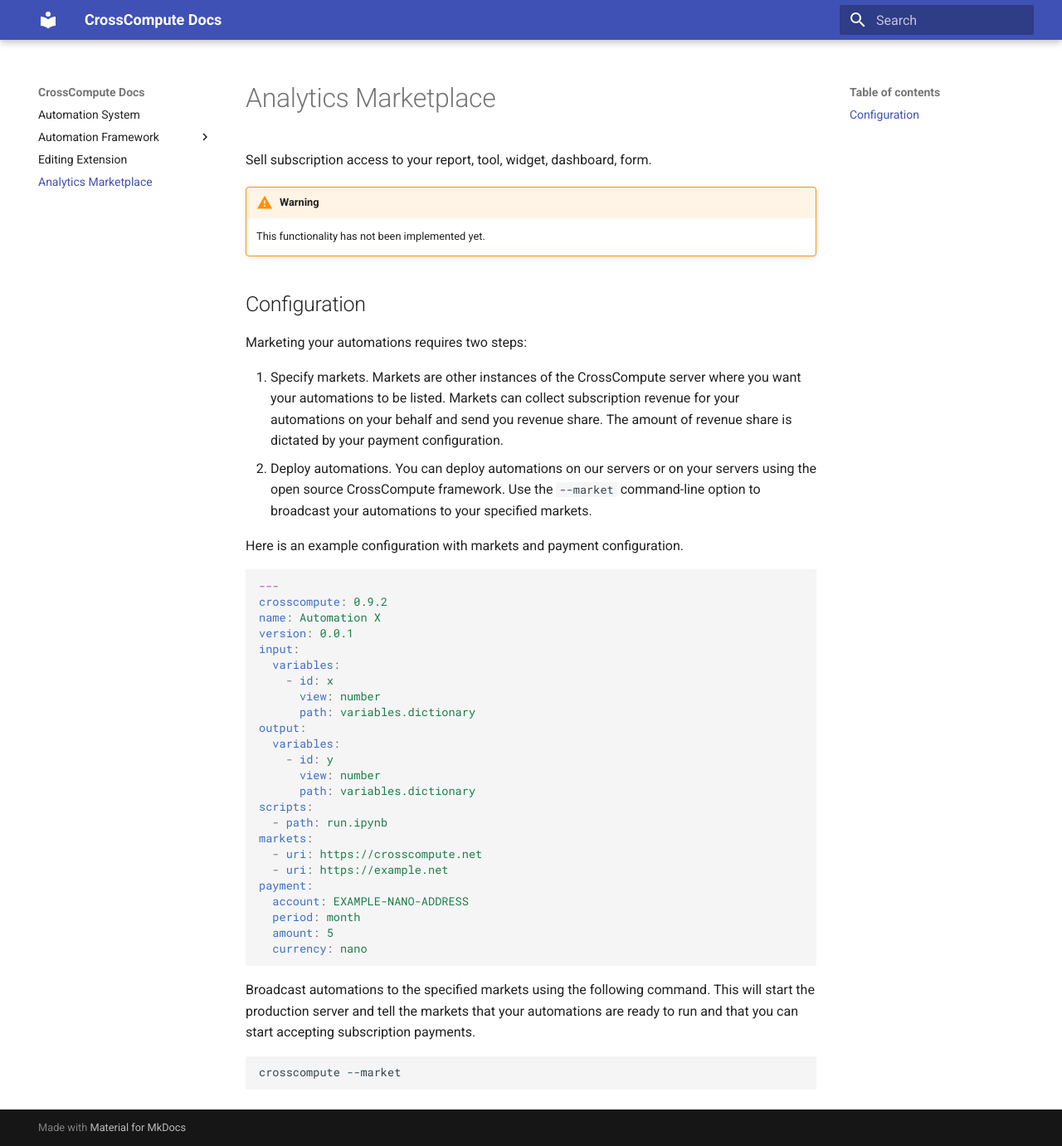
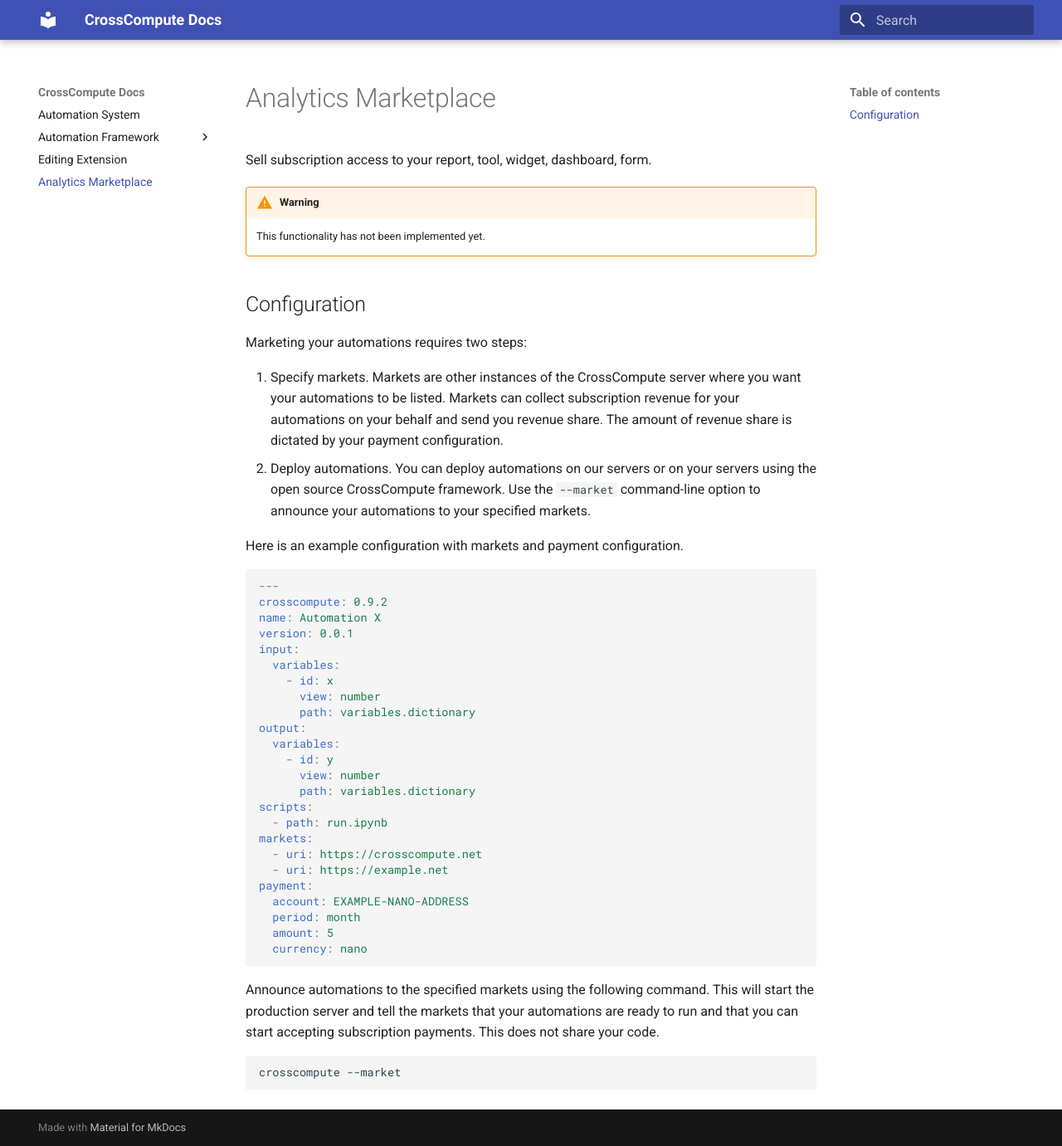
Before and after one commit to crosscompute/crosscompute-docs, an MkDocs documentation site: the page built from docs/analytics-marketplace/README.md, in a window 1280 px wide and 1381 px high. Shown: the whole window at 83% size. Built offline with MkDocs 1.6.1 and Material for MkDocs 9.7.7, drawn with Linux system fonts in a browser that asks for light colours.

Commit message:
Clarify that the market command does not share code

````diff
--- a/docs/analytics-marketplace/README.md
+++ b/docs/analytics-marketplace/README.md
@@ -11,7 +11,7 @@
 Marketing your automations requires two steps:
 
 1. Specify markets. Markets are other instances of the CrossCompute server where you want your automations to be listed. Markets can collect subscription revenue for your automations on your behalf and send you revenue share. The amount of revenue share is dictated by your payment configuration.
-2. Deploy automations. You can deploy automations on our servers or on your servers using the open source CrossCompute framework. Use the `--market` command-line option to broadcast your automations to your specified markets.
+2. Deploy automations. You can deploy automations on our servers or on your servers using the open source CrossCompute framework. Use the `--market` command-line option to announce your automations to your specified markets.
 
 Here is an example configuration with markets and payment configuration.
 
@@ -42,7 +42,7 @@
   currency: nano
 ```
 
-Broadcast automations to the specified markets using the following command. This will start the production server and tell the markets that your automations are ready to run and that you can start accepting subscription payments.
+Announce automations to the specified markets using the following command. This will start the production server and tell the markets that your automations are ready to run and that you can start accepting subscription payments. This does not share your code.
 
 ```bash
 crosscompute --market
````
